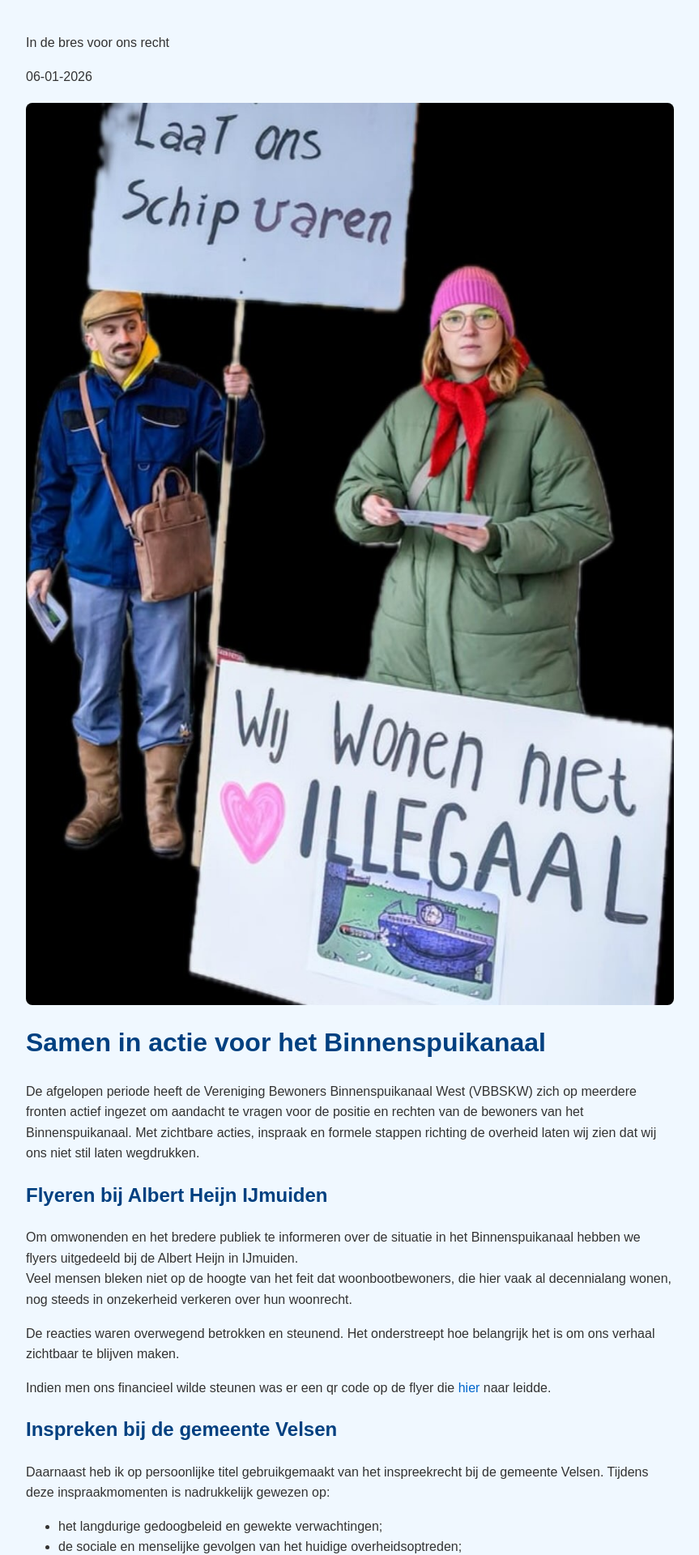
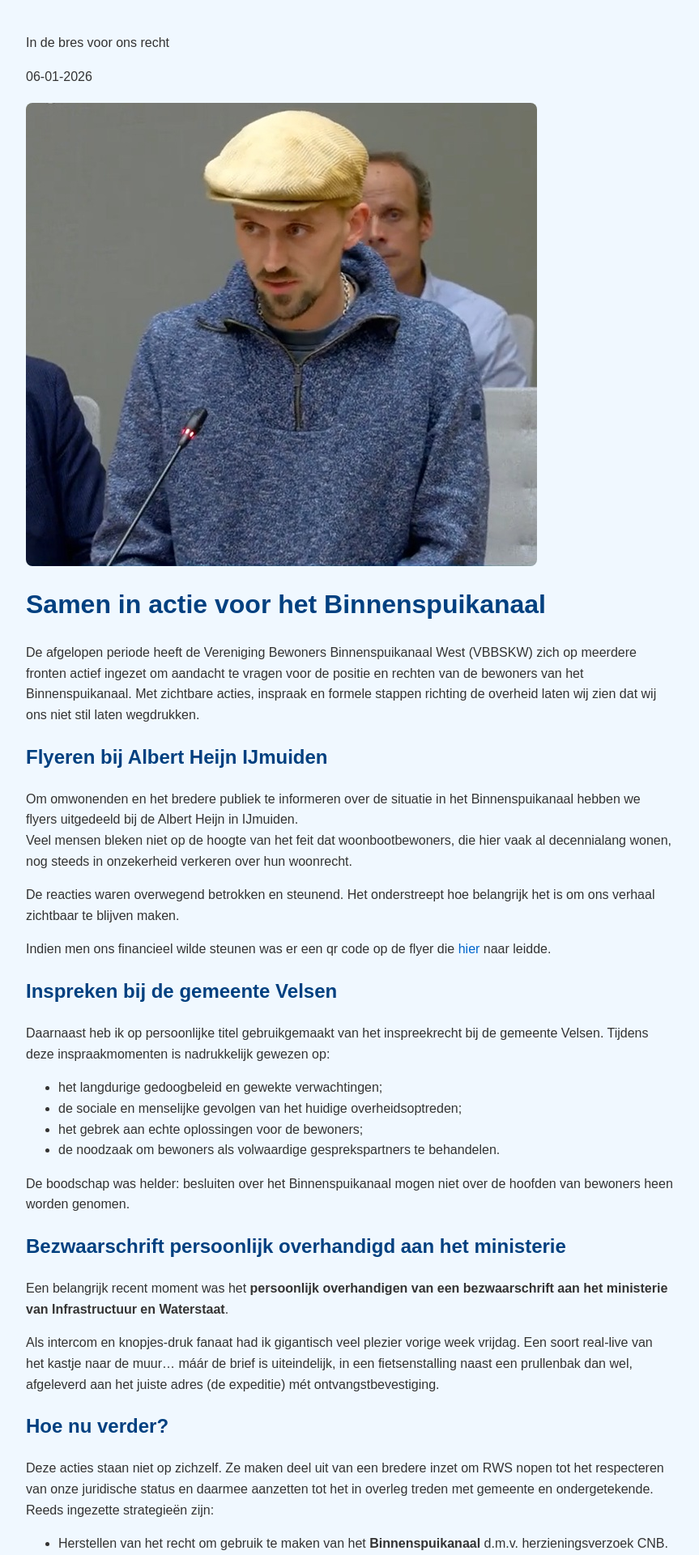
Before and after one commit to Klikblitser/VBBSKW, a Jekyll site: the page built from _posts/2026-01-06-In de bres voor ons recht.md, in a window 1280 px wide. Shown: the top 1920 px of the page at 81% size, without its empty margins (208-1071 px from the left). Built offline with Jekyll 4.4.1, drawn with Linux system fonts in a browser that asks for light colours.

Commit message:
foto van raad

```diff
--- a/_posts/2026-01-06-In de bres voor ons recht.md
+++ b/_posts/2026-01-06-In de bres voor ons recht.md
@@ -16,7 +16,7 @@ thumbnail: /assets/images/Protest.jpeg
 
 {{ page.date | date: "%d-%m-%Y" }}
 
-![Alt-tekst](https://github.com/Klikblitser/VBBSKW/blob/main/assets/images/Protest.jpeg?raw=true)
+![Alt-tekst](https://github.com/Klikblitser/VBBSKW/blob/main/assets/images/Raad.jpg?raw=true)
 
 # Samen in actie voor het Binnenspuikanaal
 
```
